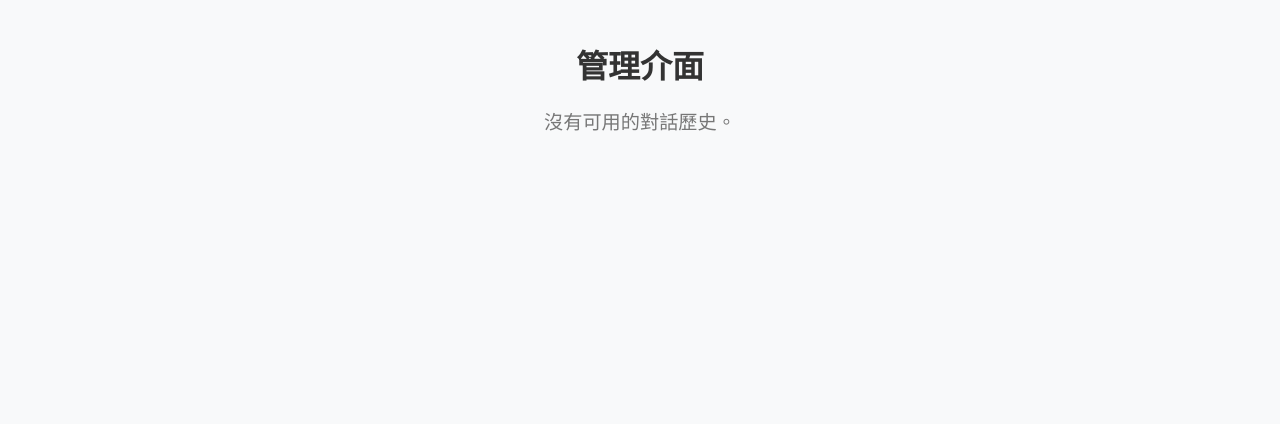
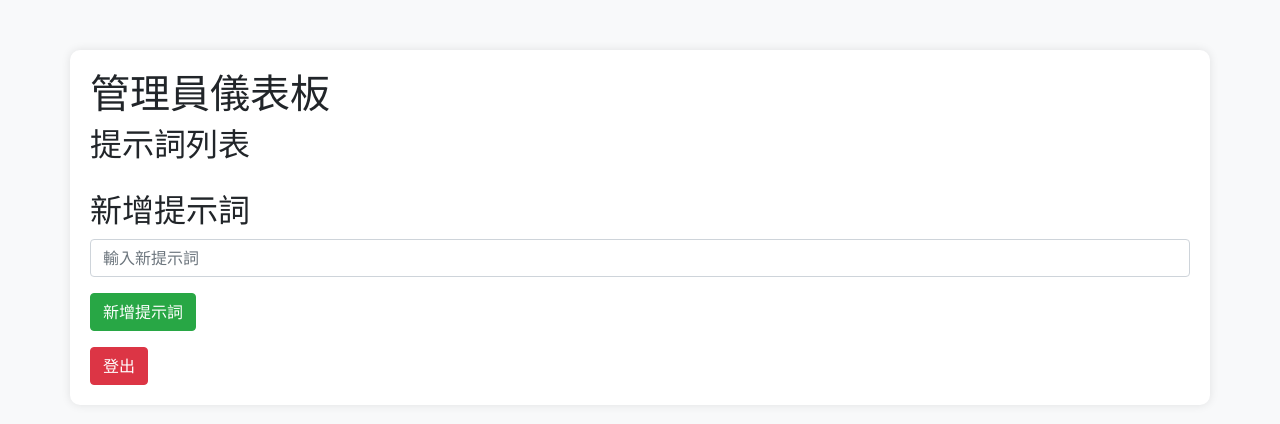
Before and after one commit to Oinktech2024/Techie-AI, a Flask app: page /admin in a window 1280 px wide. Shown: the top 424 px of the page. Run offline with Flask 3, Linux system fonts and the light colour scheme; the visitor is signed in with stand-in values (Sample User, id 1); data that the repository does not hold is empty; some libraries are stand-ins or nearby versions.

Commit message:
Update admin.html

```diff
--- a/templates/admin.html
+++ b/templates/admin.html
@@ -3,94 +3,74 @@
 <head>
     <meta charset="UTF-8">
     <meta name="viewport" content="width=device-width, initial-scale=1.0">
-    <title>管理介面</title>
-    <link rel="stylesheet" href="https://cdnjs.cloudflare.com/ajax/libs/font-awesome/6.0.0-beta3/css/all.min.css">
-    <link rel="stylesheet" href="https://cdnjs.cloudflare.com/ajax/libs/animate.css/4.1.1/animate.min.css">
+    <title>管理員儀表板</title>
+    <!-- 引入 Bootstrap CSS -->
+    <link rel="stylesheet" href="https://stackpath.bootstrapcdn.com/bootstrap/4.5.2/css/bootstrap.min.css">
+    <!-- 引入 Font Awesome -->
+    <link rel="stylesheet" href="https://cdnjs.cloudflare.com/ajax/libs/font-awesome/5.15.3/css/all.min.css">
     <style>
         body {
-            font-family: Arial, sans-serif;
             background-color: #f8f9fa;
-            margin: 0;
+        }
+        .admin-container {
+            margin-top: 50px;
             padding: 20px;
+            background: white;
+            border-radius: 10px;
+            box-shadow: 0 0 10px rgba(0, 0, 0, 0.1);
         }
-        h1 {
-            text-align: center;
-            color: #333;
+        .prompt-list {
             margin-bottom: 20px;
         }
-        table {
-            width: 100%;
-            border-collapse: collapse;
-            margin-bottom: 20px;
-        }
-        th, td {
-            padding: 10px;
-            text-align: left;
-            border: 1px solid #ddd;
-        }
-        th {
-            background-color: #007bff;
-            color: white;
-        }
-        tr:hover {
-            background-color: #f1f1f1;
-            transition: background-color 0.3s ease;
-        }
-        ul {
-            list-style: none;
-            padding: 0;
-        }
-        li {
-            margin-bottom: 5px;
-        }
-        .delete-btn {
-            background-color: #dc3545;
-            color: white;
-            border: none;
-            padding: 5px 10px;
-            cursor: pointer;
-            border-radius: 5px;
-            transition: background-color 0.3s;
-        }
-        .delete-btn:hover {
-            background-color: #c82333;
-        }
-        .no-data {
-            text-align: center;
-            font-size: 1.2em;
-            color: #777;
+        .alert {
+            margin-top: 20px;
         }
     </style>
 </head>
 <body>
-    <h1>管理介面</h1>
-    {% if conversation_history|length == 0 %}
-        <div class="no-data animate__animated animate__fadeIn">沒有可用的對話歷史。</div>
-    {% else %}
-        <table>
-            <tr>
-                <th>Session ID</th>
-                <th>對話歷史</th>
-                <th>刪除</th>
-            </tr>
-            {% for session_id, messages in conversation_history.items() %}
-            <tr class="animate__animated animate__fadeIn">
-                <td>{{ session_id }}</td>
-                <td>
-                    <ul>
-                        {% for message in messages %}
-                        <li><strong>{{ message.role }}:</strong> {{ message.content }}</li>
-                        {% endfor %}
-                    </ul>
-                </td>
-                <td>
-                    <form action="{{ url_for('delete', session_id=session_id) }}" method="post" style="display:inline;">
-                        <button type="submit" class="delete-btn"><i class="fas fa-trash-alt"></i> 刪除</button>
-                    </form>
-                </td>
-            </tr>
+    <div class="container admin-container">
+        <h1>管理員儀表板</h1>
+        <h2>提示詞列表</h2>
+        <ul class="list-group prompt-list">
+            {% for prompt in prompts %}
+                <li class="list-group-item">{{ prompt.prompt }}</li>
             {% endfor %}
-        </table>
-    {% endif %}
+        </ul>
+        <h2>新增提示詞</h2>
+        <form id="add-prompt-form">
+            <div class="form-group">
+                <input type="text" id="new-prompt" class="form-control" placeholder="輸入新提示詞" required>
+            </div>
+            <button type="submit" class="btn btn-success">新增提示詞</button>
+        </form>
+        <div id="response-message"></div>
+        <a href="/admin/logout" class="btn btn-danger mt-3">登出</a>
+    </div>
+
+    <script>
+        document.getElementById("add-prompt-form").addEventListener("submit", function(event) {
+            event.preventDefault();
+            const prompt = document.getElementById("new-prompt").value;
+
+            fetch("/admin/add_prompt", {
+                method: "POST",
+                headers: {
+                    "Content-Type": "application/json"
+                },
+                body: JSON.stringify({ prompt: prompt })
+            })
+            .then(response => response.json())
+            .then(data => {
+                alert(data.response);
+                if (data.response === "提示詞已新增。") {
+                    location.reload(); // 重新加載頁面以顯示新增的提示詞
+                }
+            });
+        });
+    </script>
+    <!-- 引入 Bootstrap JS -->
+    <script src="https://code.jquery.com/jquery-3.5.1.slim.min.js"></script>
+    <script src="https://cdn.jsdelivr.net/npm/@popperjs/core@2.11.6/dist/umd/popper.min.js"></script>
+    <script src="https://stackpath.bootstrapcdn.com/bootstrap/4.5.2/js/bootstrap.min.js"></script>
 </body>
 </html>
```
